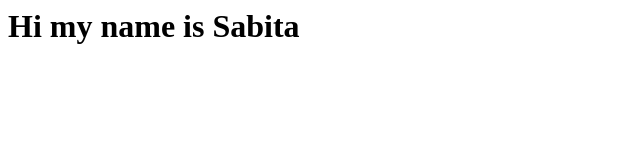
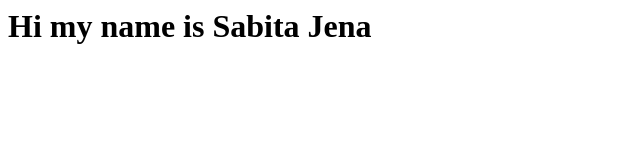
Before and after one commit to Sabita4423/Sabita4423.github.io, a plain HTML site: page index.html in a window 1280 px wide. Shown: the whole page, without its empty margins (0-640 px from the left). Drawn offline with Linux system fonts and the light colour scheme.

Commit message:
added index file

```diff
--- a/index.html
+++ b/index.html
@@ -1 +1 @@
-<h1> Hi my name is Sabita </h1>
+<h1> Hi my name is Sabita Jena </h1>
```
